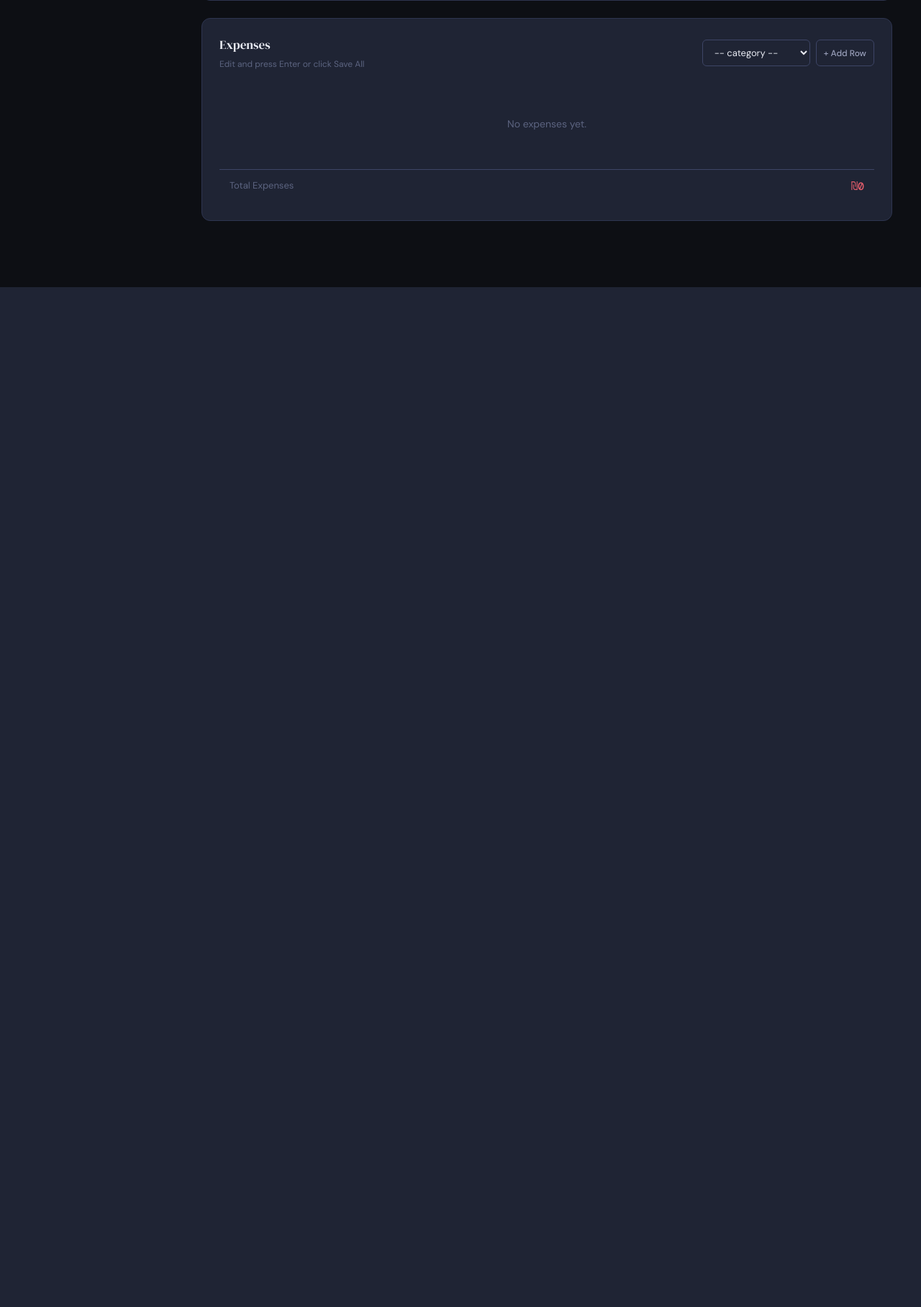
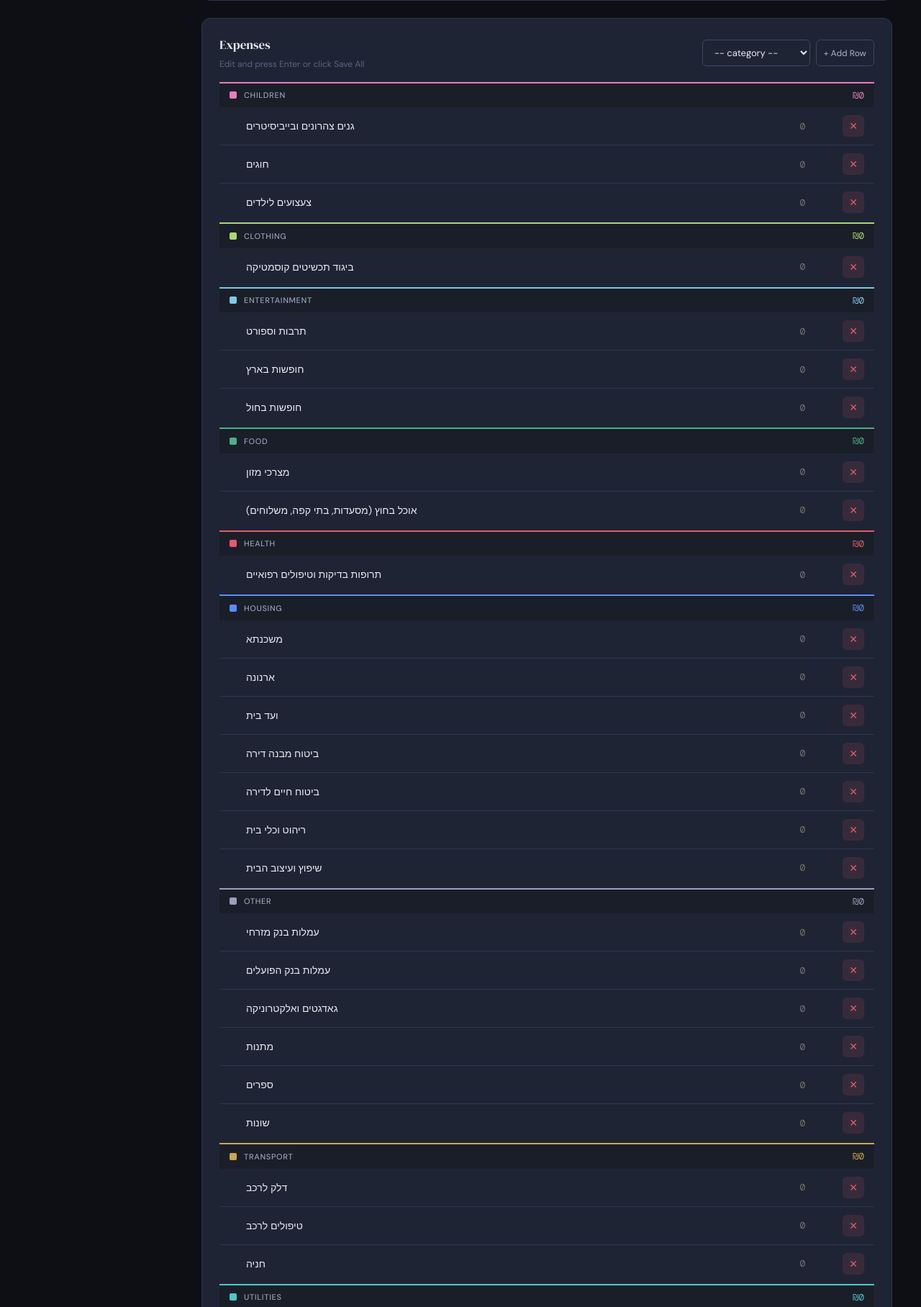
Before and after one commit to avivmesh-cpu/Family-Finance, a Flask app: page /income-spending in a window 1280 px wide. Shown: the part 1144-2960 px from the top of the page at 72% size. Before the commit the page ends 1543 px from the top, so only its background shows below. Run offline with Flask 3, Linux system fonts and the light colour scheme; data comes from the database, SQL or seed files in the repository; data that the repository does not hold is empty.

Commit message:
Add files via upload

```diff
--- a/templates/assets.html
+++ b/templates/assets.html
@@ -10,7 +10,7 @@
     <input type="month" id="month-picker" class="month-input" />
     <button class="btn btn-primary btn-sm" id="load-btn">Load</button>
     <div class="spacer"></div>
-    <button id="save-btn" class="btn btn-sm" onclick="saveAll()" style="background:var(--green);color:#000;font-weight:600">&#10003; Save All</button>
+    <button id="save-btn" class="btn btn-sm" onclick="saveAll()" style="background:var(--green);color:#000;font-weight:600">✓ Save All</button>
   </div>
 
   <div class="kpi-grid">
@@ -185,7 +185,7 @@ async function saveAll() {
   } catch(e) {
     FF.toast('Error: ' + e.message, 'error');
   }
-  btn.textContent = '&#10003; Save All'; btn.disabled = false;
+  btn.textContent = '✓ Save All'; btn.disabled = false;
 }
 
 function updateKPIs(accountRows) {
--- a/templates/daughter_savings.html
+++ b/templates/daughter_savings.html
@@ -63,7 +63,7 @@
         <label class="form-label">&nbsp;</label>
         <button onclick="doSave()"
           style="padding:9px 20px;background:#2a7a2a;color:#fff;border:none;border-radius:6px;font-size:14px;font-weight:600;cursor:pointer;width:100%">
-          &#10003; Save
+          ✓ Save
         </button>
       </div>
 
--- a/templates/income_spending.html
+++ b/templates/income_spending.html
@@ -10,7 +10,7 @@
     <input type="month" id="month-picker" class="month-input" />
     <button class="btn btn-primary btn-sm" id="load-btn">Load</button>
     <div class="spacer"></div>
-    <button id="save-btn" class="btn btn-sm" onclick="saveAll()" style="background:var(--green);color:#000;font-weight:600">&#10003; Save All</button>
+    <button id="save-btn" class="btn btn-sm" onclick="saveAll()" style="background:var(--green);color:#000;font-weight:600">✓ Save All</button>
   </div>
 
   <div class="kpi-grid">
@@ -93,14 +93,76 @@ function syncDOM(){
   });
 }
 
+// Fixed monthly expenses — seeded automatically for every new month
+const FIXED_EXPENSES = [
+  // Housing
+  {cat:'Housing', desc:'משכנתא'},
+  {cat:'Housing', desc:'ארנונה'},
+  {cat:'Housing', desc:'ועד בית'},
+  {cat:'Housing', desc:'ביטוח מבנה דירה'},
+  {cat:'Housing', desc:'ביטוח חיים לדירה'},
+  // Utilities
+  {cat:'Utilities', desc:'חשבון חשמל'},
+  {cat:'Utilities', desc:'חשבון גז'},
+  {cat:'Utilities', desc:'חשבון מים'},
+  {cat:'Utilities', desc:'ספק אינטרנט'},
+  {cat:'Utilities', desc:'סלולארי (אביב)'},
+  {cat:'Utilities', desc:'סלולארי (ענבל)'},
+  {cat:'Utilities', desc:'SPOTIFY'},
+  {cat:'Utilities', desc:'GOOGLE ONE'},
+  {cat:'Utilities', desc:'NETFLIX'},
+  {cat:'Utilities', desc:'סלקום TV'},
+  // Bank
+  {cat:'Other', desc:'עמלות בנק מזרחי'},
+  {cat:'Other', desc:'עמלות בנק הפועלים'},
+  // Food
+  {cat:'Food', desc:'מצרכי מזון'},
+  {cat:'Food', desc:'אוכל בחוץ (מסעדות, בתי קפה, משלוחים)'},
+  // Health
+  {cat:'Health', desc:'תרופות בדיקות וטיפולים רפואיים'},
+  // Children
+  {cat:'Children', desc:'גנים צהרונים ובייביסיטרים'},
+  {cat:'Children', desc:'חוגים'},
+  {cat:'Children', desc:'צעצועים לילדים'},
+  // Transport
+  {cat:'Transport', desc:'דלק לרכב'},
+  {cat:'Transport', desc:'טיפולים לרכב'},
+  {cat:'Transport', desc:'חניה'},
+  // Entertainment
+  {cat:'Entertainment', desc:'תרבות וספורט'},
+  {cat:'Entertainment', desc:'חופשות בארץ'},
+  {cat:'Entertainment', desc:'חופשות בחול'},
+  // Clothing
+  {cat:'Clothing', desc:'ביגוד תכשיטים קוסמטיקה'},
+  // Housing improvements
+  {cat:'Housing', desc:'ריהוט וכלי בית'},
+  {cat:'Housing', desc:'שיפוץ ועיצוב הבית'},
+  // Other
+  {cat:'Other', desc:'גאדגטים ואלקטרוניקה'},
+  {cat:'Other', desc:'מתנות'},
+  {cat:'Other', desc:'ספרים'},
+  {cat:'Other', desc:'שונות'},
+];
+
 async function loadData(){
   const{year,month}=getYM();CY=year;CM=month;
   let data=await FF.get(`/api/transactions?year=${year}&month=${month}`);
+
+  // Seed income rows if none exist
   if(!data.some(r=>r.type.startsWith('income'))){
     await FF.post('/api/transactions',{year,month,type:'income_salary',description:'Inbal Salary',amount:0});
     await FF.post('/api/transactions',{year,month,type:'income_salary',description:'Aviv Salary',amount:0});
     data=await FF.get(`/api/transactions?year=${year}&month=${month}`);
   }
+
+  // Seed fixed expenses if no expenses exist yet for this month
+  if(!data.some(r=>r.type==='expense')){
+    for(const e of FIXED_EXPENSES){
+      await FF.post('/api/transactions',{year,month,type:'expense',description:'['+e.cat+'] '+e.desc,amount:0});
+    }
+    data=await FF.get(`/api/transactions?year=${year}&month=${month}`);
+  }
+
   rows=data.map(r=>({...r,_del:false,_new:false}));
   buildTables();updateKPIs();buildCatChart();
   await buildTrendChart();
@@ -207,7 +269,7 @@ async function saveAll(){
     FF.toast('Saved!');
     await loadData();
   }catch(e){FF.toast('Error: '+e.message,'error');}
-  btn.textContent='&#10003; Save All';btn.disabled=false;
+  btn.textContent='✓ Save All';btn.disabled=false;
 }
 
 function buildCatChart(){
--- a/templates/stocks.html
+++ b/templates/stocks.html
@@ -27,7 +27,7 @@
       <div class="flex gap-8">
         <button class="btn btn-ghost btn-sm" id="refresh-btn" onclick="doRefreshPrices()">&#8635; Refresh Prices</button>
         <button class="btn btn-ghost btn-sm" onclick="addRow()">+ Add</button>
-        <button id="save-btn" class="btn btn-sm" onclick="doSave()" style="background:var(--green);color:#000;font-weight:600">&#10003; Save All</button>
+        <button id="save-btn" class="btn btn-sm" onclick="doSave()" style="background:var(--green);color:#000;font-weight:600">✓ Save All</button>
       </div>
     </div>
 
```
